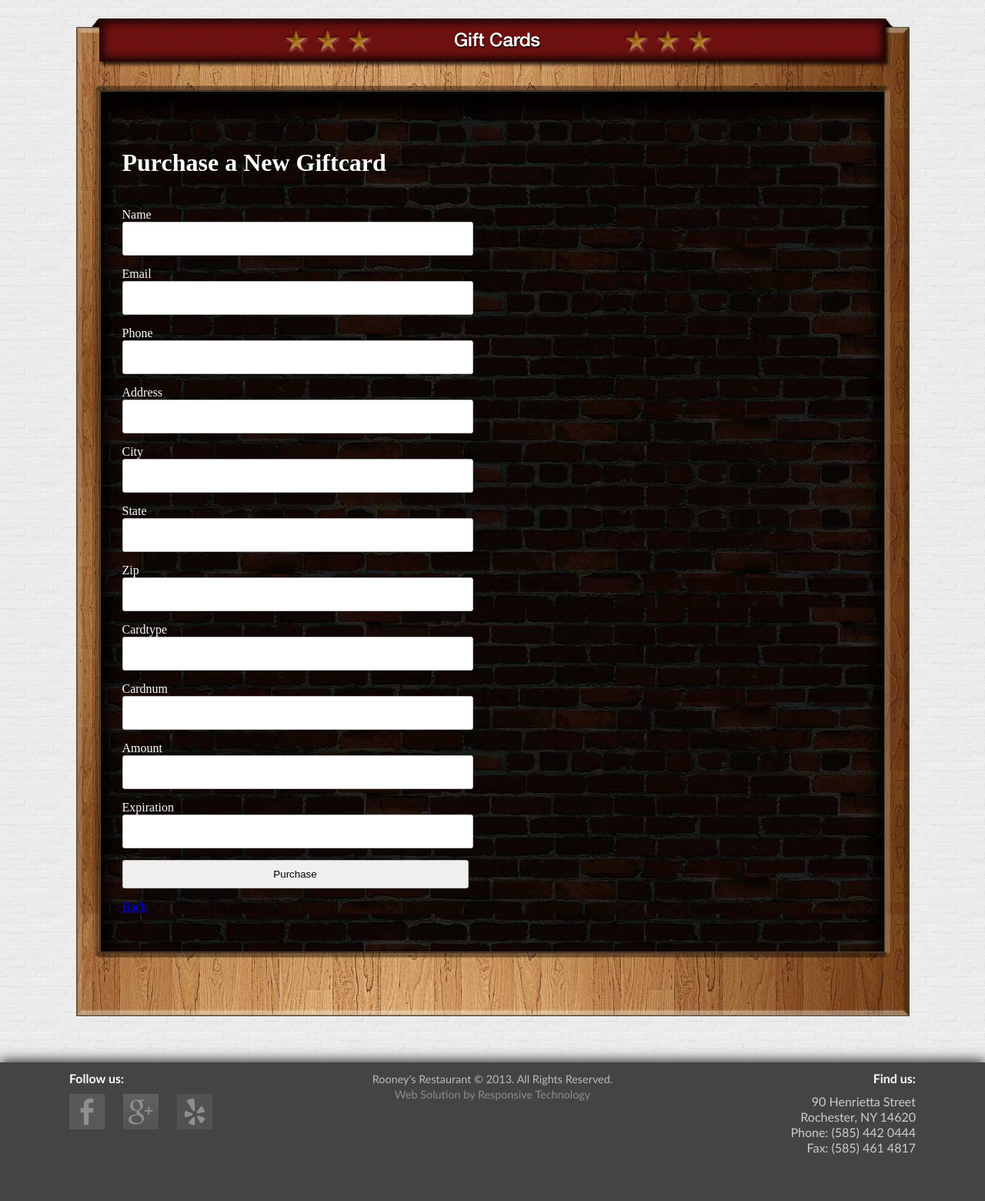
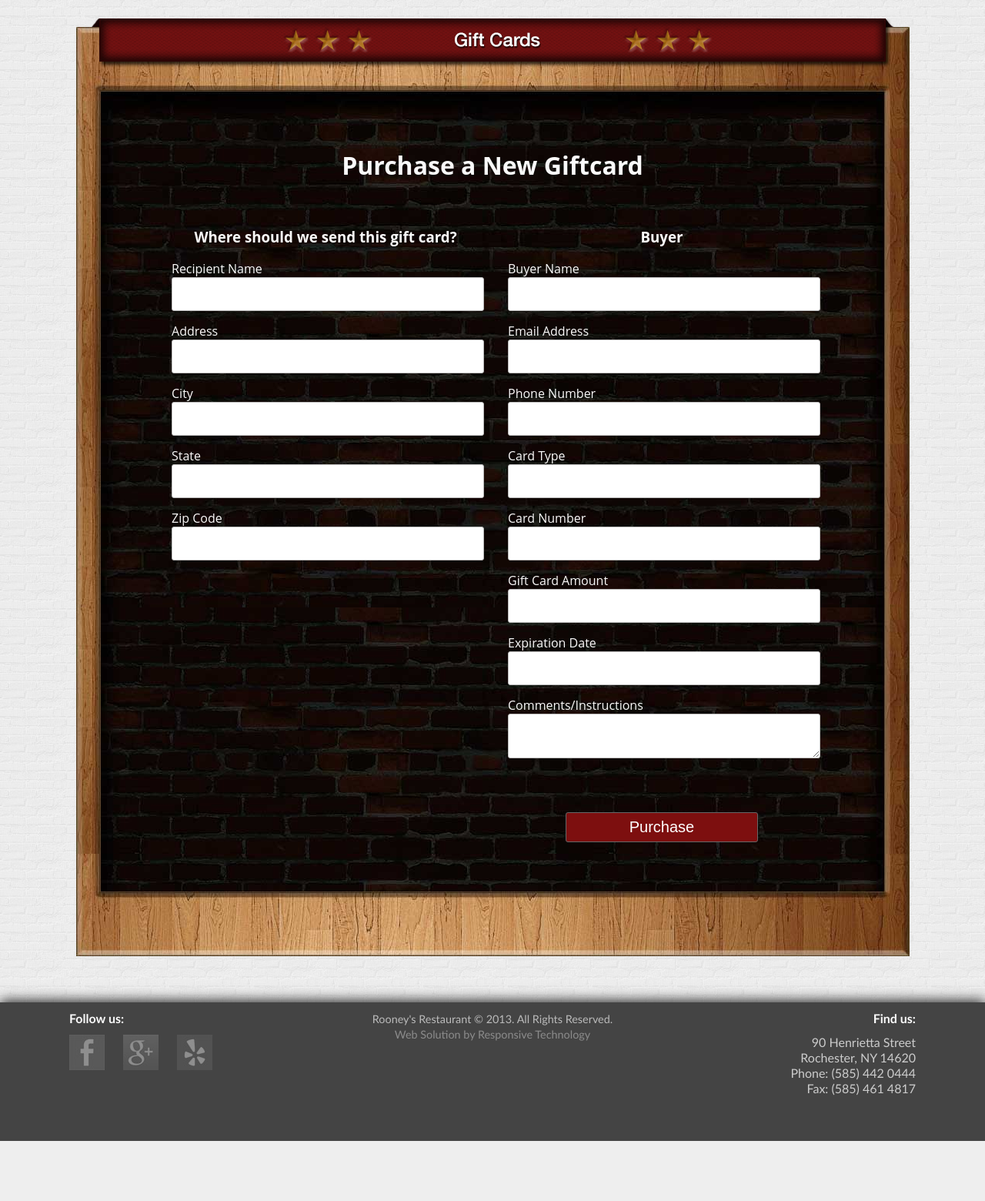
Before and after one commit to knouse1344/rooneys, a Rails app: page /giftcards/new in a window 1280 px wide. Shown: the part 144-1704 px from the top of the page at 77% size. After the commit the page ends 1626 px from the top, so only its background shows below. Run offline with Rails 7, Linux system fonts and the light colour scheme; style sheets or scripts are compiled from the project's sources; parts of the project's set-up code (start-up, migrations or seed data) failed here and were passed over; some libraries are stand-ins or nearby versions.

Commit message:
more updates to gift cards

```diff
--- a/app/assets/stylesheets/welcome.css.scss
+++ b/app/assets/stylesheets/welcome.css.scss
@@ -421,31 +421,53 @@
 #giftcards {
 
 	h1 {
+		font-family: 'Open Sans', sans-serif;
 		margin:0 0 40px 0;
 		padding: 0;
+		text-align: center;
+	}
+
+	h3 {
+		text-align: center;
+		font-family: 'Open Sans', sans-serif;
 	}
 
 	.container {
-		width: 450px;
-		padding-left: 60px;
+		width: 900px;
+		margin-left: auto;
+		margin-right: auto;
 	}
 
 	.input {
 		font-size: 1.2em;
 	}
 
-	#signup {
-		margin-top: 0;
+	.box {
+		font-family: 'Open Sans', sans-serif;
 		width: 400px;
-		margin-left: auto;
-		margin-right: auto;
-		font-family: 'Open Sans', sans-serif;
+		margin-left: 33px;
+		display: inline-block;
+		vertical-align: top;
+	}
 
-		.submitbtn {
-			width: 200px;
-			padding: 10px;
-			font-size: 14px;
-		}
+	.submitbtn {
+		margin-left: 75px;
+		width: 250px;
+		margin-top: 50px;
+		padding: 7px;
+		font-size: 1.25em;
+		cursor: pointer;
+		color: #fff;
+		border: 1px solid #666;
+		background-color: #7D0F0F; /* Old browsers */
+	    -moz-transition:background-color .25s ease-in-out;
+	    -webkit-transition:background-color .25s ease-in-out;
+	    -o-transition:background-color .25s ease-in-out;
+	    transition:background-color .25s ease-in-out;
+	}
+
+	.submitbtn:hover {
+		background-color: #964D4D; /* Old browsers */
 	}
 
 	input, textarea, select, .uneditable-input {
--- a/app/controllers/giftcards_controller.rb
+++ b/app/controllers/giftcards_controller.rb
@@ -19,7 +19,7 @@ class GiftcardsController < ApplicationController
 
         GiftcardMailer.welcome_email(@gift).deliver
 
-        format.html { redirect_to(@gift, notice: 'Giftcard was successfully created.') }
+        format.html { redirect_to('/giftcards/show') }
         format.json { render json: @gift, status: :created, location: @gift }
       else
         format.html { render action: 'new' }
--- a/app/controllers/users_controller.rb
+++ b/app/controllers/users_controller.rb
@@ -6,7 +6,7 @@ class UsersController < InheritedResources::Base
 
     respond_to do |format|
       if @user.save
-        format.html { redirect_to(@user, notice: 'You were successfully added to the mailing list!') }
+        format.html { redirect_to('/welcome/index', notice: 'You were successfully added to the mailing list!') }
         format.json { render json: @user, status: :created, location: @user }
       else
         format.html { render action: 'new' }
--- a/app/controllers/welcome_controller.rb
+++ b/app/controllers/welcome_controller.rb
@@ -39,6 +39,6 @@ class WelcomeController < ApplicationController
   end
 
   def index
-    @user = User.new(params[:id])
+    @user = User.new(params[:user])
   end
 end
--- a/app/mailers/giftcard_mailer.rb
+++ b/app/mailers/giftcard_mailer.rb
@@ -6,10 +6,4 @@ class GiftcardMailer < ActionMailer::Base
     mail :to => @gift2.email,
     	 :subject => 'Welcome to My Awesome Site'
   end
-
-  def email_name
-    mail :subject => "Mandrill rides the Rails!",
-         :to      => "recipient@example.com",
-         :from    => "you@yourdomain.com"
-  end
 end
--- a/app/models/giftcard.rb
+++ b/app/models/giftcard.rb
@@ -1,4 +1,4 @@
 class Giftcard < ActiveRecord::Base
-	attr_accessible :name, :email, :phone, :address, :city, :state, :zip, :cardtype, :cardnum, :amount, :expiration
+	attr_accessible :name, :email, :phone, :address, :city, :state, :zip, :buyername, :cardtype, :cardnum, :amount, :expiration, :comments
 
 end
--- a/app/views/giftcards/_form.html.erb
+++ b/app/views/giftcards/_form.html.erb
@@ -1,3 +1,4 @@
+
   <%= form_for(@gift) do |f| %>
   <!--     <% if @gift.errors.any? %>
         <div id="error_explanation">
@@ -11,38 +12,51 @@
         </div>
       <% end %> -->
 
-  <%= f.label :name %>
+    <div class="box">
+      <h3> Where should we send this gift card? </h3>
+
+      <%= f.label :name, "Recipient Name" %>
       <%= f.text_field :name, class: "input" %>
 
-  <%= f.label :email %>
+      <%= f.label :address, "Address" %>
+      <%= f.text_field :address, class: "input"  %>
+
+      <%= f.label :city, "City" %>
+      <%= f.text_field :city, class: "input"  %>
+
+      <%= f.label :state, "State" %>
+      <%= f.text_field :state, class: "input"  %>
+
+      <%= f.label :zip, "Zip Code" %>
+      <%= f.text_field :zip, class: "input"  %>
+    </div>
+    <div class="box">
+      <h3> Buyer </h3>
+
+      <%= f.label :buyername, "Buyer Name" %>
+      <%= f.text_field :buyername, class: "input"  %>
+
+      <%= f.label :email, "Email Address" %>
       <%= f.text_field :email, class: "input"  %>
 
-  <%= f.label :phone %>
+      <%= f.label :phone, "Phone Number" %>
       <%= f.text_field :phone, class: "input"  %>
 
-  <%= f.label :address %>
-  <%= f.text_field :address, class: "input"  %>
-
-  <%= f.label :city %>
-  <%= f.text_field :city, class: "input"  %>
-
-  <%= f.label :state %>
-  <%= f.text_field :state, class: "input"  %>
-
-  <%= f.label :zip %>
-  <%= f.text_field :zip, class: "input"  %>
-
-  <%= f.label :cardtype %>
+      <%= f.label :cardtype, "Card Type" %>
       <%= f.text_field :cardtype, class: "input"  %>
 
-  <%= f.label :cardnum %>
+      <%= f.label :cardnum, "Card Number" %>
       <%= f.text_field :cardnum, class: "input"  %>
 
-  <%= f.label :amount %>
+      <%= f.label :amount, "Gift Card Amount" %>
       <%= f.text_field :amount, class: "input"  %>
 
-  <%= f.label :expiration %>
+      <%= f.label :expiration, "Expiration Date" %>
       <%= f.text_field :expiration, class: "input"  %>
 
+      <%= f.label :comments, "Comments/Instructions" %>
+      <%= f.text_area :comments, class: "input"  %>
+
       <%= f.submit "Purchase", class: "submitbtn" %>
+    </div>
   <% end %>
--- a/app/views/giftcards/new.html.erb
+++ b/app/views/giftcards/new.html.erb
@@ -8,8 +8,6 @@
 			<h1>Purchase a New Giftcard</h1>
 
 			<%= render 'form' %>
-
-			<%= link_to 'Back', giftcards_path %>
 		</div>
 	</div>
 	<div id="content_bot"> </div>
--- a/app/views/giftcards/show.html.erb
+++ b/app/views/giftcards/show.html.erb
@@ -4,8 +4,8 @@
 	</div>
 
 	<div id="content_mid">
-		<div class="container">
-		<%= link_to 'New Giftcard', new_giftcard_path %>
+		<div class="container" style="font-size: 3em; font-weight: bold; color: #fff;">
+			You successfully made a gift card! Yay.
 		</div>
 	</div>
 	<div id="content_bot"> </div>
--- a/db/migrate/20131121231331_create_giftcards.rb
+++ b/db/migrate/20131121231331_create_giftcards.rb
@@ -8,10 +8,12 @@ class CreateGiftcards < ActiveRecord::Migration
       t.string :city
       t.string :state
       t.string :zip
+      t.string :buyername
       t.string :cardtype
       t.string :cardnum
       t.string :amount
       t.string :expiration
+      t.text   :comments
 
       t.timestamps
     end
```
Also changed, not shown: app/views/welcome/SAVEFORGIFTCARDS.html.erb (deleted, +0 -53 lines), app/assets/stylesheets/giftcards.css.scss (line endings or trailing spaces), db/schema.rb. Lines whose indentation alone changed are shown as unchanged.
